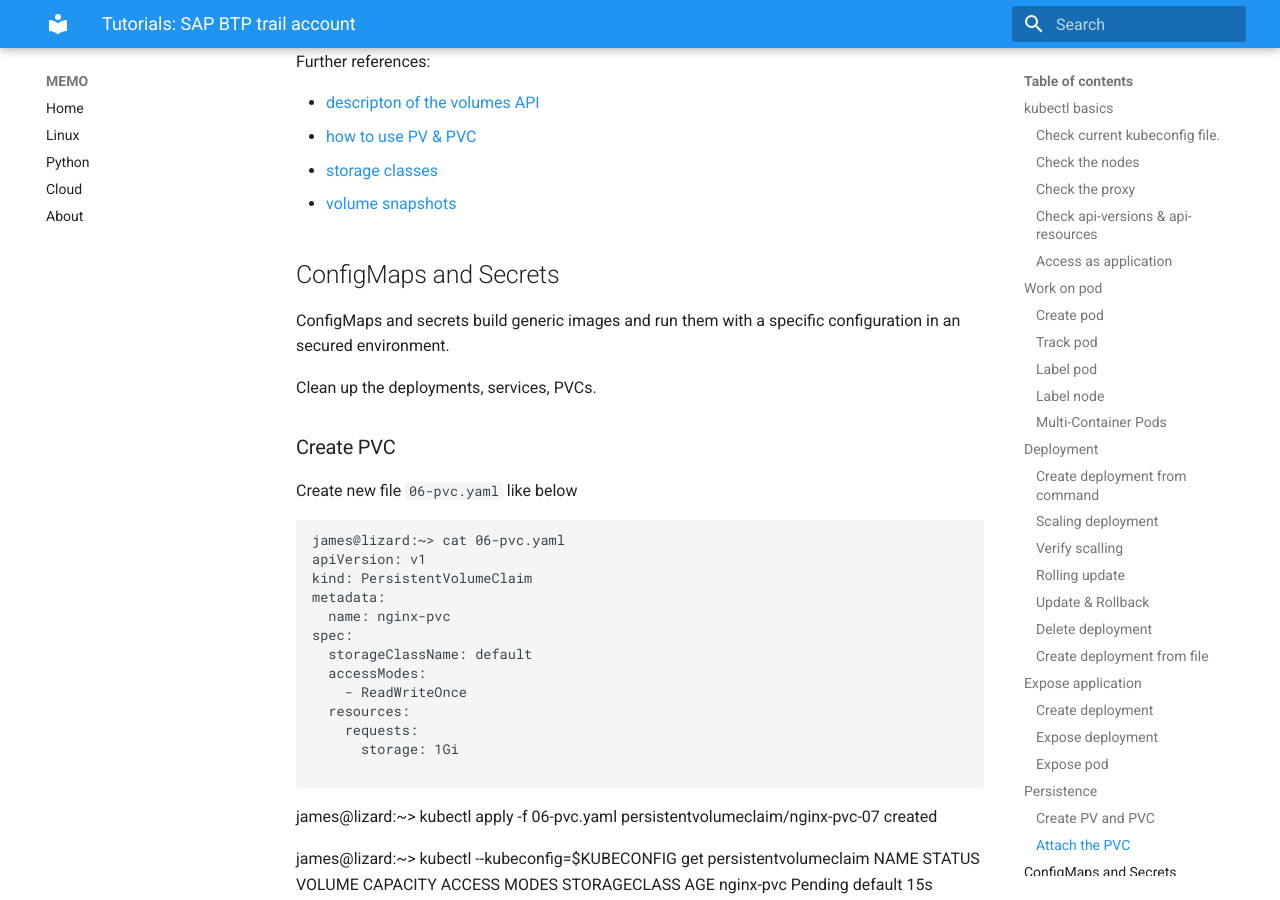
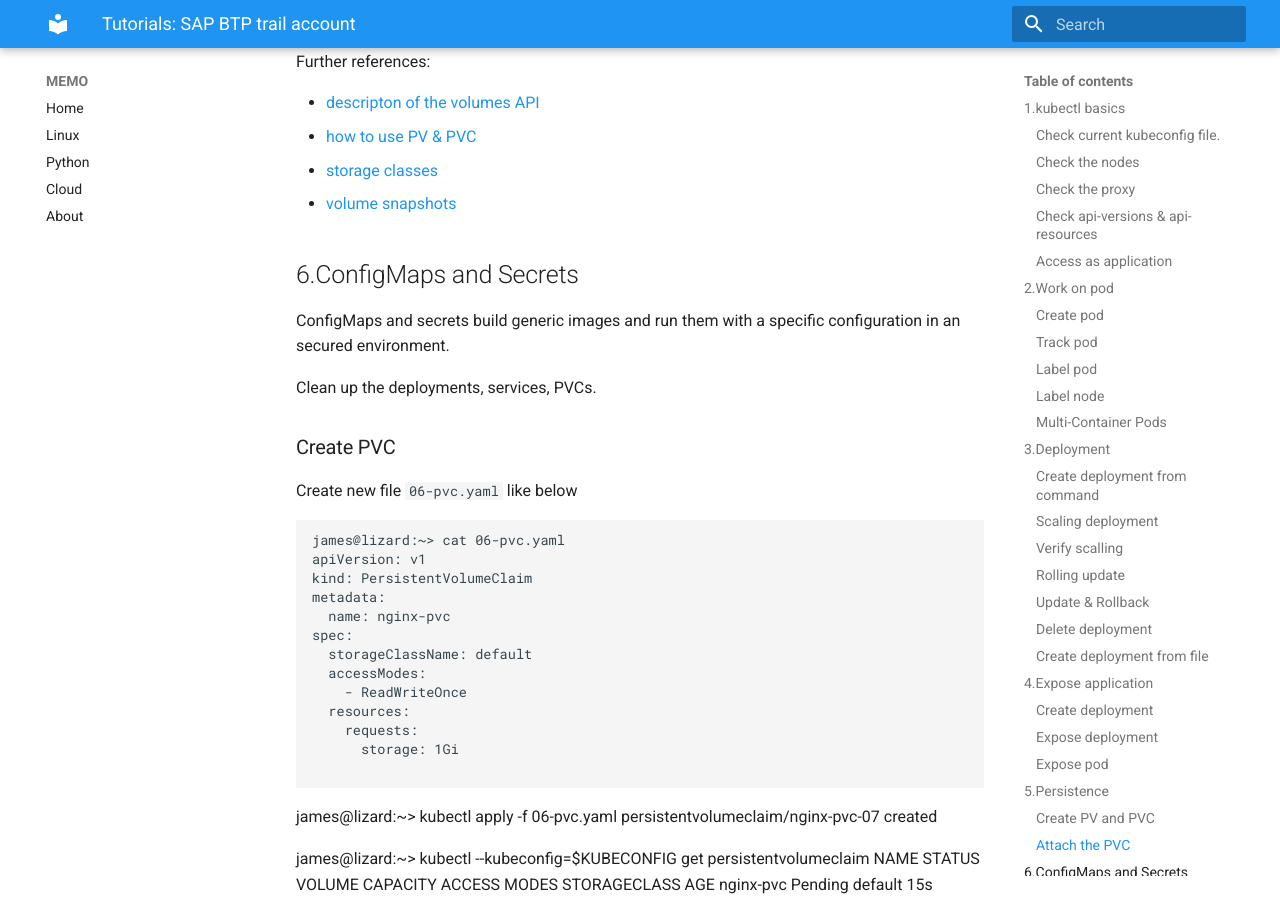
Before and after one commit to huyuhui001/mySite, an MkDocs documentation site: the page built from docs/cloud/KubernetesTutorials-BTP-trail.md, in a window 1280 px wide and 900 px high, scrolled down 29353 px. Built offline with MkDocs 1.6.1 and Material for MkDocs 9.7.7, drawn with Linux system fonts in a browser that asks for light colours; some of the changed text lies outside the part shown.

Commit message:
Documentation

```diff
--- a/docs/cloud/KubernetesTutorials-BTP-trail.md
+++ b/docs/cloud/KubernetesTutorials-BTP-trail.md
@@ -1,6 +1,6 @@
 # Tutorials: SAP BTP trail account
 
-## kubectl basics
+## 1.kubectl basics
 
 Register account of [SAP BTP trail system](https://account.hanatrial.ondemand.com/). I am using BTP Kyma runtime for the demo.
 
@@ -180,7 +180,7 @@
 
 
 
-## Work on pod
+## 2.Work on pod
 
 ### Create pod
 Create new namespace `jh-namespace` for my demo.
@@ -475,7 +475,7 @@
 
 
 
-## Deployment
+## 3.Deployment
 
 A Deployment provides declarative updates for Pods and ReplicaSets.
 The pod encapsulated the container and takes care of the desired state, that is, the deployment.
@@ -1001,7 +1001,7 @@
 
 
 
-## Expose application
+## 4.Expose application
 
 ### Create deployment
 
@@ -1232,7 +1232,7 @@
 
 
 
-## Persistence
+## 5.Persistence
 
 Docker has a concept of volumes, though it is somewhat looser and less managed.
 A Docker volume is a directory on disk or in another container. Docker provides volume drivers, but the functionality is somewhat limited.
@@ -1418,7 +1418,7 @@
 
 
 
-## ConfigMaps and Secrets
+## 6.ConfigMaps and Secrets
 
 ConfigMaps and secrets build generic images and run them  with a specific configuration in an secured environment.
 
```
Also changed, not shown: other parts of docs/cloud/KubernetesTutorials-BTP-trail.md (+4 -4 lines), README.md (+6 -7 lines).
